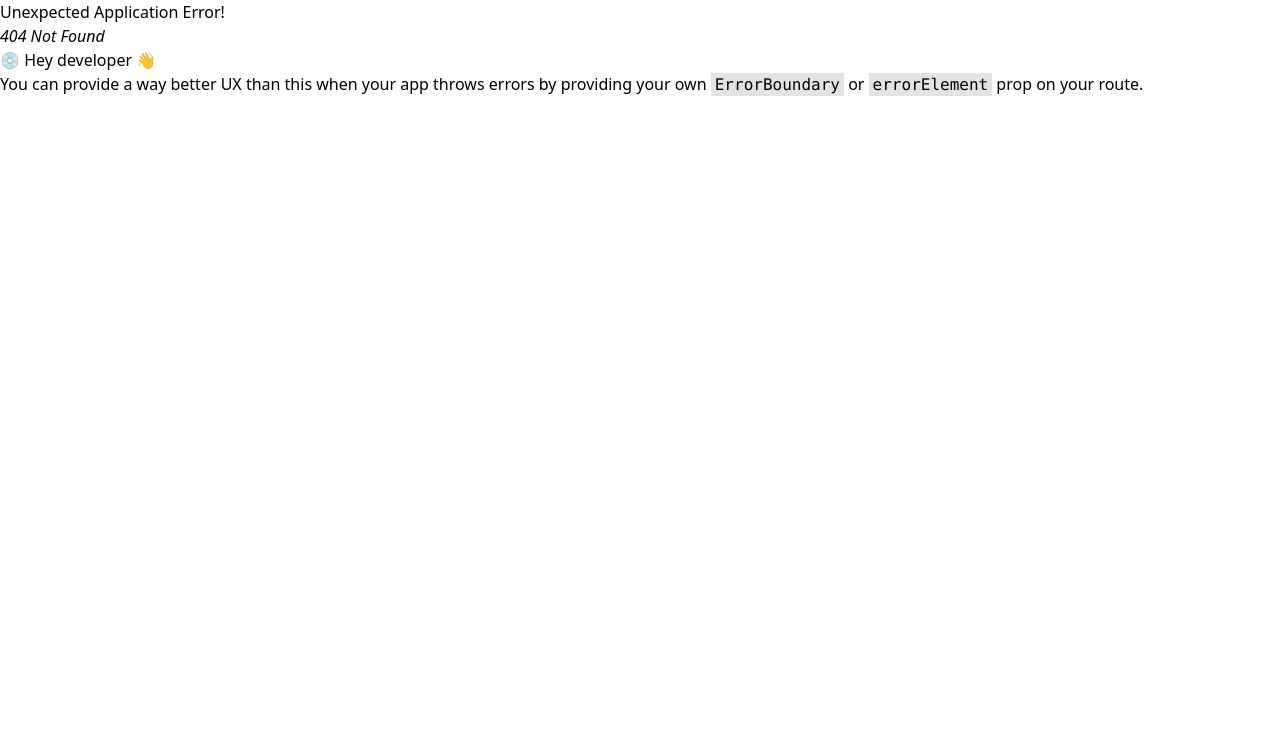
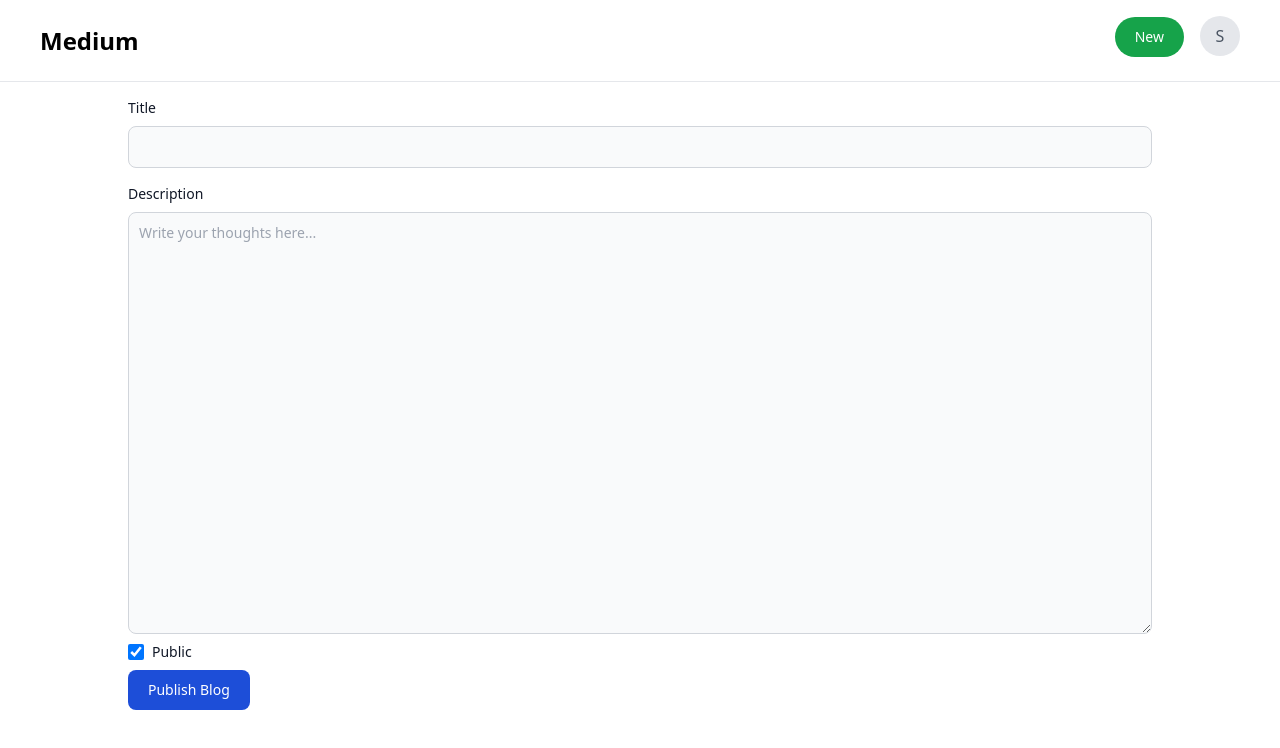
Before and after one commit to sarthaksarangi/medium-blog-fe, a React (Vite) app: page /publish in a window 1280 px wide. Before the commit this address had no page. Shown: the top 748 px of the page. Built offline with nearby package versions, Linux system fonts and the light colour scheme.

Commit message:
Added Blog page and publish blog page

```diff
--- a/package.json
+++ b/package.json
@@ -10,7 +10,7 @@
     "preview": "vite preview"
   },
   "dependencies": {
-    "@sarthak.dev/medium-common": "^1.0.2",
+    "@sarthak.dev/medium-common": "^1.0.4",
     "axios": "^1.7.7",
     "react": "^18.3.1",
     "react-dom": "^18.3.1",
--- a/src/components/AppBar.tsx
+++ b/src/components/AppBar.tsx
@@ -1,10 +1,23 @@
 import Avatar from "./Avatar";
+import { Link } from "react-router-dom";
 
 const AppBar = () => {
   return (
     <div className="flex justify-between px-5 py-3 md:px-10 md:py-4 border-b items-center">
-      <div className=" font-bold cursor-pointer text-2xl">Medium</div>
-      <Avatar name="S" size={"large"} />
+      <Link to={"/"}>
+        <div className=" font-bold cursor-pointer text-2xl">Medium</div>
+      </Link>
+      <div className="">
+        <Link to={"/publish"}>
+          <button
+            type="button"
+            className="text-white bg-green-600 hover:bg-green-600 focus:outline-none focus:ring-4 focus:ring-green-300 font-medium rounded-full text-sm px-5 py-2.5 text-center me-2 mb-2 mr-4"
+          >
+            New
+          </button>
+        </Link>
+        <Avatar name="S" size={"big"} />
+      </div>
     </div>
   );
 };
--- a/src/components/Avatar.tsx
+++ b/src/components/Avatar.tsx
@@ -1,14 +1,14 @@
 const Avatar = ({ name, size = "small" }: { name: string; size?: string }) => {
   return (
     <div
-      className={`relative inline-flex items-center justify-center w-${
-        size === "small" ? 6 : 10
-      } h-${
-        size === "small" ? 6 : 10
-      } overflow-hidden bg-gray-100 rounded-full `}
+      className={`relative inline-flex items-center justify-center ${
+        size === "small" ? "w-6 h-6" : "w-10 h-10"
+      } overflow-hidden bg-gray-200 rounded-full `}
     >
       <span
-        className={`${size === "small" ? "text-xs" : "text-md"} text-gray-600 `}
+        className={`${
+          size === "small" ? "text-xs" : "text-md "
+        } text-gray-600 `}
       >
         {name[0]}
       </span>
--- a/src/components/BlogCard.tsx
+++ b/src/components/BlogCard.tsx
@@ -1,15 +1,17 @@
+import { Link } from "react-router-dom";
 import { BlogCardProps } from "../types";
 import Avatar from "./Avatar";
 import Dot from "./Dot";
 
 export const BlogCard = ({
+  id,
   authorName,
   title,
   content,
   publishedDate,
 }: BlogCardProps) => {
   return (
-    <>
+    <Link to={`/blog/${id}`}>
       <div className="w-full my-2 p-2 mt-6">
         <div>
           <div className="flex items-center  ">
@@ -32,7 +34,7 @@ export const BlogCard = ({
             content.length / 100
           )} min read`}</div>
 
-          <div className="flex  gap-1">
+          <div className="flex cursor-pointer gap-1">
             <Dot />
             <Dot />
             <Dot />
@@ -40,6 +42,6 @@ export const BlogCard = ({
         </div>
       </div>
       <div className="border border-gray-100 mt-4"></div>
-    </>
+    </Link>
   );
 };
--- /dev/null
+++ b/src/components/BlogSkeleton.tsx
@@ -0,0 +1,40 @@
+import Dot from "./Dot";
+
+const BlogSkeleton = () => {
+  return (
+    <div>
+      <div role="status" className="max-w-screen-2xl animate-pulse">
+        <div className="w-full my-2 p-2 mt-6">
+          <div>
+            <div className="flex items-center  ">
+              <div className="flex justify-center flex-col"></div>
+              <div className="h-2 bg-gray-200 rounded-full mb-2.5"></div>
+              <div className="flex  ml-2 ">
+                <Dot />
+                <div className="h-2.5 bg-gray-200 rounded-full ml-6  w-48 mb-4"></div>
+              </div>
+
+              <div className="h-2 bg-gray-200 rounded-full  mb-2.5"></div>
+              <div className="h-2 bg-gray-200 rounded-full  mb-2.5"></div>
+            </div>
+          </div>
+          <div className="h-4 bg-gray-200 rounded-full  w-44 mb-4"></div>
+          <div className="mt-1">
+            <div className="h-2.5 bg-gray-200 rounded-full mb-2.5"></div>
+            <div className="h-2.5 bg-gray-200 rounded-full mb-2.5"></div>
+            <div className="h-2.5 bg-gray-200 rounded-full mb-2.5"></div>
+          </div>
+          <div className="flex justify-between items-end">
+            <div className="text-sm mt-4 text-gray-00">
+              <div className="h-2 bg-gray-200 rounded-full w-10" />
+            </div>
+          </div>
+        </div>
+
+        <span className="sr-only">Loading...</span>
+      </div>
+    </div>
+  );
+};
+
+export default BlogSkeleton;
--- a/src/hooks/index.ts
+++ b/src/hooks/index.ts
@@ -22,3 +22,24 @@ export const useBlogs = () => {
 
   return { blogs, isLoading };
 };
+
+export const useBlog = ({ id }: { id: string }) => {
+  const [blog, setBlog] = useState<Blogs | null>(null);
+  const [isLoading, setIsLoading] = useState<boolean>(true);
+  useEffect(() => {
+    axios
+      .get(`https://backend.sarthaksarangi-dev.workers.dev/api/v1/blog/${id}`, {
+        headers: {
+          Authorization: "Bearer " + localStorage.getItem("jwtToken"),
+        },
+      })
+      .then((response) => {
+        console.log(response);
+        setBlog(response.data.blog);
+        setIsLoading(false);
+      })
+      .catch((e) => console.error(e));
+  }, [id]);
+
+  return { blog, isLoading };
+};
--- a/src/main.tsx
+++ b/src/main.tsx
@@ -7,6 +7,7 @@ import Signin from "./pages/Signin.tsx";
 import Signup from "./pages/Signup.tsx";
 import Blog from "./pages/Blog.tsx";
 import Blogs from "./pages/Blogs.tsx";
+import Publish from "./pages/Publish.tsx";
 
 const router = createBrowserRouter([
   {
@@ -29,6 +30,10 @@ const router = createBrowserRouter([
     path: "/blogs",
     element: <Blogs />,
   },
+  {
+    path: "/publish",
+    element: <Publish />,
+  },
 ]);
 
 createRoot(document.getElementById("root")!).render(
--- a/src/pages/Blog.tsx
+++ b/src/pages/Blog.tsx
@@ -1,5 +1,49 @@
+import { useParams } from "react-router-dom";
+import { useBlog } from "../hooks";
+import AppBar from "../components/AppBar";
+import Avatar from "../components/Avatar";
+
 const Blog = () => {
-  return <div>Blog</div>;
+  const { id } = useParams();
+  const { blog, isLoading } = useBlog({ id: id || "" });
+  if (isLoading) {
+    return <div className="">Loading...</div>;
+  }
+  return (
+    <>
+      <AppBar />
+      <div className=" flex justify-center ">
+        <div className=" grid grid-cols-12 px-10 w-full pt-10 max-w-screen-2xl">
+          <div className="col-span-8">
+            <div className="text-5xl font-extrabold text-slate-900">
+              {blog?.title}
+            </div>
+            <div className=" text-slate-600 pt-2 pb-4">
+              Posted on 3 Dec 2024
+            </div>
+            <div className="text-slate-600">{blog?.content}</div>
+          </div>
+          <div className="col-span-4">
+            <div className=" text-slate-600 text-sm ">Author</div>
+            <div className=" flex w-full  items-center pt-3 ">
+              <div className=" pr-4 ">
+                <Avatar size={"big"} name={blog?.author.name || "Anonymous"} />
+              </div>
+              <div className="">
+                <div className=" text-xl font-bold  text-slate-800">
+                  {blog?.author.name || "Anonymous"}
+                </div>
+                <div className="pt-1 text-slate-500">
+                  Random catch phrase about the author to grab the reader's
+                  attention.
+                </div>
+              </div>
+            </div>
+          </div>
+        </div>
+      </div>
+    </>
+  );
 };
 
 export default Blog;
--- a/src/pages/Blogs.tsx
+++ b/src/pages/Blogs.tsx
@@ -1,5 +1,6 @@
 import AppBar from "../components/AppBar";
 import { BlogCard } from "../components/BlogCard";
+import BlogSkeleton from "../components/BlogSkeleton";
 import { useBlogs } from "../hooks";
 
 const Blogs = () => {
@@ -12,6 +13,7 @@ const Blogs = () => {
           {!isLoading ? (
             blogs?.map((blog) => (
               <BlogCard
+                id={blog.id}
                 key={blog.id}
                 authorName={blog.author.name || "Sarthak Sarangi"}
                 title={blog.title}
@@ -20,7 +22,11 @@ const Blogs = () => {
               />
             ))
           ) : (
-            <>Loading...</>
+            <>
+              <BlogSkeleton />
+              <BlogSkeleton />
+              <BlogSkeleton />
+            </>
           )}
         </div>
       </div>
--- /dev/null
+++ b/src/pages/Publish.tsx
@@ -0,0 +1,94 @@
+import axios from "axios";
+import AppBar from "../components/AppBar";
+import { useState } from "react";
+import { useNavigate } from "react-router-dom";
+
+const Publish = () => {
+  const [title, setTitle] = useState("");
+  const [description, setDescription] = useState("");
+  const [isPublished, setIsPublished] = useState(true);
+  const navigate = useNavigate();
+
+  return (
+    <>
+      <AppBar />
+      {console.log("outside", isPublished)}
+      <div className="w-full flex items-center justify-center flex-col">
+        <div className="max-w-screen-lg w-full">
+          <div className="my-4 w-full ">
+            <label
+              htmlFor="large-input"
+              className="block mb-2 text-sm font-medium text-gray-900"
+            >
+              Title
+            </label>
+            <input
+              onChange={(e) => setTitle(e.target.value)}
+              type="text"
+              id="large-input"
+              className="block w-full p-2 text-gray-900 border border-gray-300 rounded-lg bg-gray-50 text-base focus:ring-blue-500 focus:border-blue-500 "
+            />
+          </div>
+          <div className="">
+            <label
+              htmlFor="message"
+              className="block mb-2 text-sm font-medium text-gray-900"
+            >
+              Description
+            </label>
+            <textarea
+              onChange={(e) => setDescription(e.target.value)}
+              rows={20}
+              className="block p-2.5 w-full text-sm text-gray-900 bg-gray-50 rounded-lg border border-gray-300"
+              placeholder="Write your thoughts here..."
+            ></textarea>
+          </div>
+          <div className="flex items-center mt-2">
+            <input
+              checked={isPublished}
+              id="checked-checkbox"
+              type="checkbox"
+              onChange={() => {
+                setIsPublished(!isPublished);
+                console.log("inside", isPublished);
+              }}
+              className="w-4 h-4 text-blue-600 bg-gray-100 border-gray-300 rounded focus:ring-blue-500 focus:ring-2 "
+            />
+            <label
+              htmlFor="checked-checkbox"
+              className="ms-2 text-sm font-medium text-gray-900 d"
+            >
+              Public
+            </label>
+          </div>
+          <button
+            onClick={async () => {
+              const response = await axios.post(
+                "http://localhost:8787/api/v1/blog",
+                {
+                  title,
+                  content: description,
+                  published: true,
+                },
+                {
+                  headers: {
+                    Authorization: `Bearer ${localStorage.getItem("jwtToken")}`,
+                  },
+                }
+              );
+              if (response) {
+                navigate(`/blog/${response.data.blogId}`);
+              }
+            }}
+            type="button"
+            className="text-white mt-2 bg-blue-700 hover:bg-blue-800 focus:ring-4 focus:ring-blue-300 font-medium rounded-lg text-sm px-5 py-2.5 me-2 mb-2 dark:bg-blue-600 dark:hover:bg-blue-700 focus:outline-none dark:focus:ring-blue-800"
+          >
+            Publish Blog
+          </button>
+        </div>
+      </div>
+    </>
+  );
+};
+
+export default Publish;
--- a/src/types.ts
+++ b/src/types.ts
@@ -3,6 +3,7 @@ export interface BlogCardProps {
   title: string;
   content: string;
   publishedDate: string;
+  id: string;
 }
 
 export interface Blogs {
```
Also changed, not shown: 1 other file (tests, documents, lock files or other folders).
